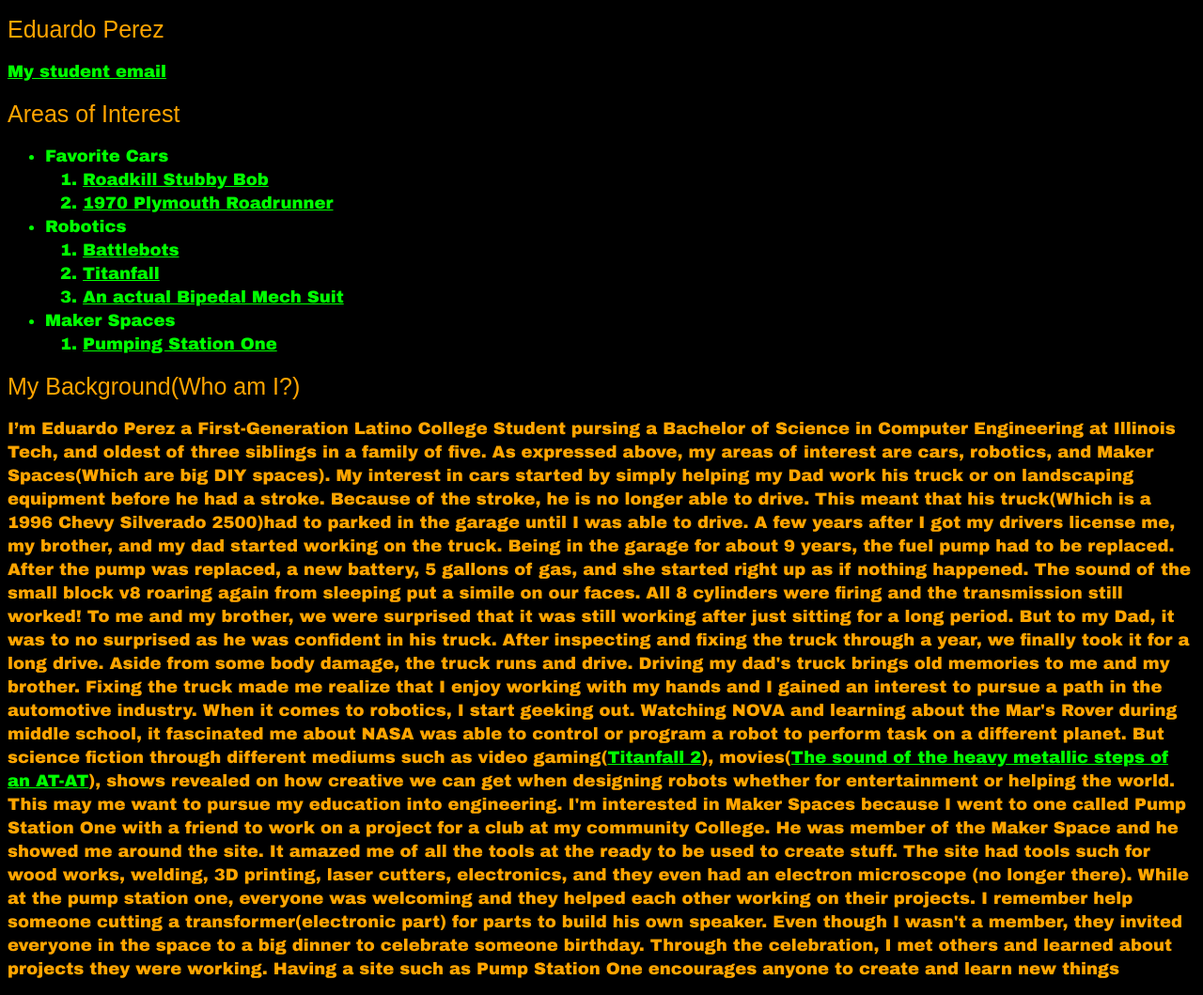
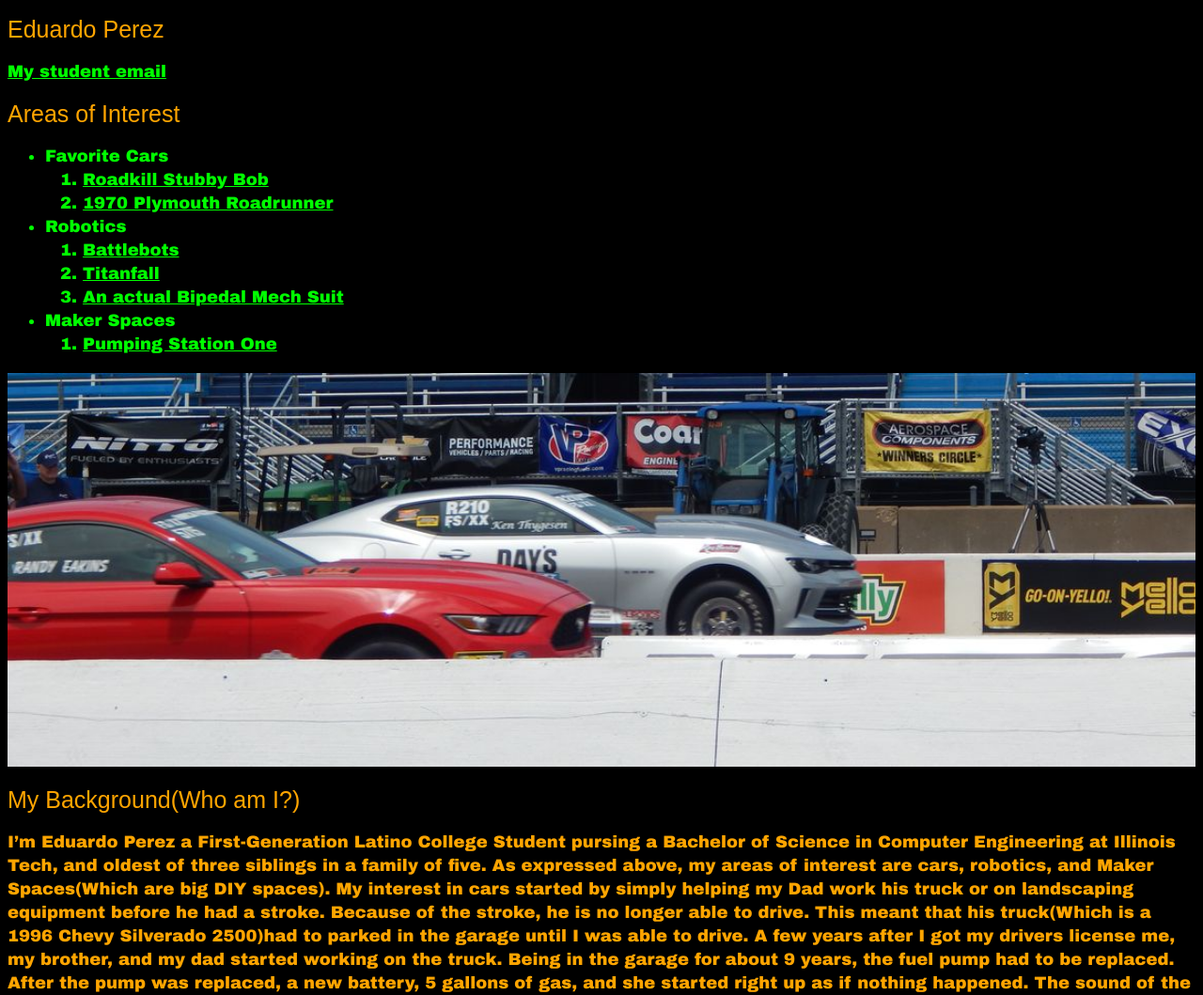
Before and after one commit to Eduardo52113/sbwd-project-one, a plain HTML site: page index.html in a window 1280 px wide. Shown: the top 1059 px of the page at 94% size. Drawn offline with Linux system fonts and the light colour scheme.

```diff
--- a/index.html
+++ b/index.html
@@ -9,7 +9,7 @@
 	</head>
 	<body>
 	<h1>Eduardo Perez</h1>
-		<p class="email"><a href="mailto:eperez14@hawk.iit.edu" target="_top">My student email</a></p>
+	<p class="email" style="width:100%"><a href="mailto:eperez14@hawk.iit.edu" target="_top">My student email</a></p>
 	<h1>Areas of Interest</h1>
 	<ul class="list"> <!-- ordered list-->
 		  <li>Favorite Cars</li>
@@ -28,8 +28,9 @@
 		 <li><a href="https://pumpingstationone.org/" target="_blank">Pumping Station One</a></li>
 		 </ol>
 	</ul>
+	<img src="images/banner.jpeg" alt="Snow" style="width:100%;">
 	<h1>My Background(Who am I?)</h1>
-		<p class="Background">
+	<p class="Background" style="width: 100%">
 			I’m Eduardo Perez a First-Generation Latino College Student pursing a Bachelor of Science in
 	Computer Engineering at Illinois Tech, and oldest of three siblings in a family of five. As
 	expressed above, my areas of interest are cars, robotics, and Maker Spaces(Which are big DIY
```
Lines whose indentation alone changed are shown as unchanged.
